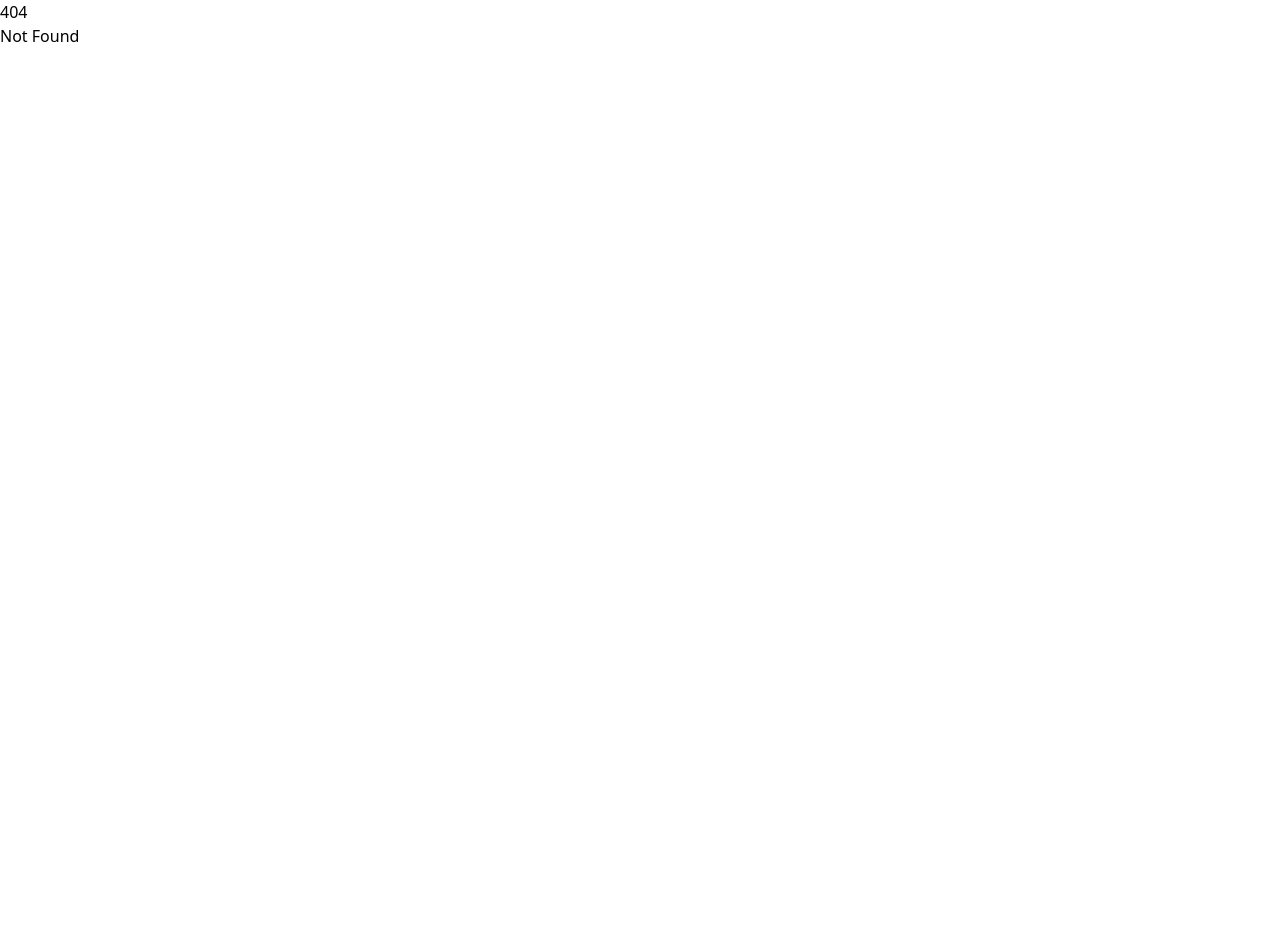
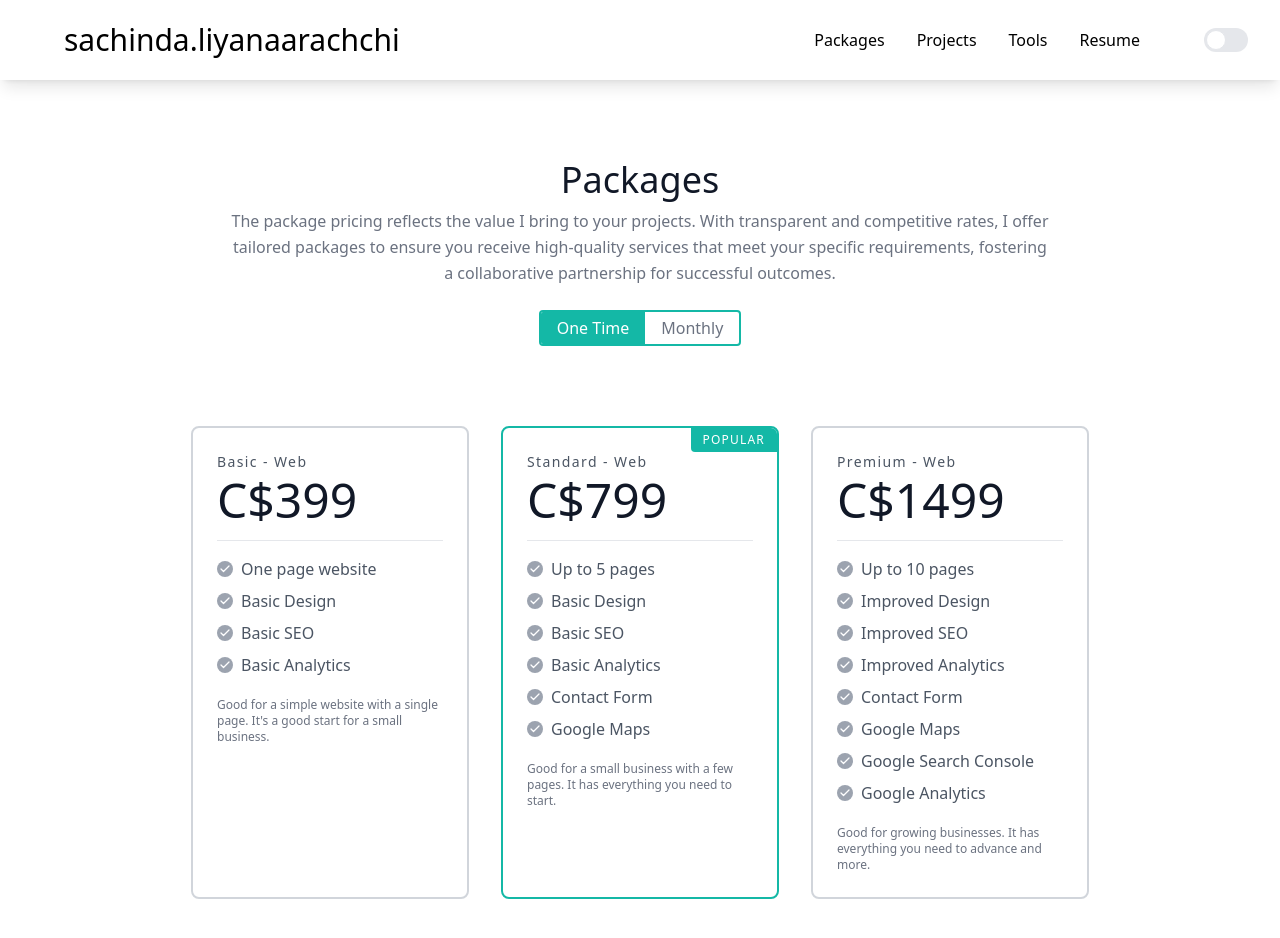
Before and after one commit to sachindayl/portfolio-svelte, a SvelteKit app: page /packages in a window 1280 px wide. Before the commit this address had no page. Shown: the top 938 px of the page. Before the commit the page ends 800 px from the top, so only its background shows below. Built offline with nearby package versions, Linux system fonts and the light colour scheme.

Commit message:
add packages page

```diff
--- a/src/components/NavBar.svelte
+++ b/src/components/NavBar.svelte
@@ -5,6 +5,7 @@
 
 <div class="fixed flex h-20 items-center invisible md:visible bg-white dark:bg-black w-full shadow-lg z-50">
 	<a use:scrollTo={{ ref: 'hero', offset: -100 }} href="/#" class="text-3xl grow pl-16 text-black dark:text-white">sachinda.liyanaarachchi</a>
+	<a href="/packages" class="px-4 text-black dark:text-white">Packages</a>
 	<a use:scrollTo={{ ref: 'projects', offset: -100 }} href="/#" class="px-4 text-black dark:text-white">Projects</a>
 	<a use:scrollTo={{ ref: 'tools', offset: -100 }} href="/#" class="px-4 text-black dark:text-white">Tools</a>
 	<a use:scrollTo={{ ref: 'resume', offset: -100 }} href="/#" class="pl-4 pr-16 text-black dark:text-white">Resume</a>
--- /dev/null
+++ b/src/components/NavBarOther.svelte
@@ -0,0 +1,12 @@
+<script lang="ts">
+	import Switch from "./Switch.svelte";
+</script>
+
+<div class="fixed flex h-20 items-center invisible md:visible bg-white dark:bg-black w-full shadow-lg z-50">
+	<a href="/#" class="text-3xl grow pl-16 text-black dark:text-white">sachinda.liyanaarachchi</a>
+	<a href="/packages" class="px-4 text-black dark:text-white">Packages</a>
+	<a href="/#" class="px-4 text-black dark:text-white">Projects</a>
+	<a href="/#" class="px-4 text-black dark:text-white">Tools</a>
+	<a href="/#" class="pl-4 pr-16 text-black dark:text-white">Resume</a>
+	<Switch></Switch>
+</div>
--- /dev/null
+++ b/src/components/PackageCard.svelte
@@ -0,0 +1,27 @@
+<script lang="ts">
+  import type { PackageI } from "../models/PackageI";
+
+  export let packageItem: PackageI;
+  let packageType = "once"
+  let packagePrice = packageType === "once" ? packageItem.pricing.oneTime : packageItem.pricing.month;
+  let isPopularStyling = packageItem.isPopular ? "border-teal-500" : "border-gray-300";
+</script>
+<div class="p-4 xl:w-1/4 md:w-1/2 w-full">
+        <div class="{isPopularStyling} h-full p-6 rounded-lg border-2 flex flex-col relative overflow-hidden">
+          {#if packageItem.isPopular}
+            <span class="bg-teal-500 text-white px-3 py-1 tracking-widest text-xs absolute right-0 top-0 rounded-bl">POPULAR</span>
+            {/if}
+          <h2 class="text-sm tracking-widest title-font mb-1 font-medium dark:text-white">{packageItem.name}</h2>
+          <h1 class="text-5xl text-gray-900 dark:text-white pb-4 mb-4 border-b border-gray-200 leading-none">C${packagePrice}</h1>
+          {#each packageItem.coverage as coverageItem}
+            <p class="flex items-center text-gray-600 dark:text-white mb-2">
+            <span class="w-4 h-4 mr-2 inline-flex items-center justify-center bg-gray-400 text-white rounded-full flex-shrink-0">
+              <svg fill="none" stroke="currentColor" stroke-linecap="round" stroke-linejoin="round" stroke-width="2.5" class="w-3 h-3" viewBox="0 0 24 24">
+                <path d="M20 6L9 17l-5-5"></path>
+              </svg>
+            </span>{coverageItem}
+          </p>
+            {/each}
+          <p class="text-xs text-gray-500 dark:text-white mt-3">{packageItem.description}</p>
+        </div>
+      </div>
--- /dev/null
+++ b/src/models/PackageI.ts
@@ -0,0 +1,9 @@
+import type { PackagePricingI } from "./PackagePricingI";
+
+export interface PackageI {
+	name: string;
+	isPopular: boolean;
+	pricing: PackagePricingI;
+	coverage: string[];
+	description: string;
+}
--- /dev/null
+++ b/src/models/PackagePricingI.ts
@@ -0,0 +1,5 @@
+export interface PackagePricingI {
+	oneTime: number;
+	month: number;
+	year: number;
+}
--- a/src/routes/+layout.svelte
+++ b/src/routes/+layout.svelte
@@ -2,4 +2,6 @@
 	import '../app.css';
 </script>
 
-<slot />
+<div class="bg-white dark:bg-teal-950 h-screen">
+  <slot />
+</div>
--- /dev/null
+++ b/src/routes/packages/+page.server.ts
@@ -0,0 +1,59 @@
+import type { PageServerLoad } from '../$types';
+
+// export const csr = true;
+
+export const load = (() => {
+	return {
+		packages: [
+			{
+				name: 'Basic - Web',
+				isPopular: false,
+				pricing: {
+					oneTime: 399,
+					month: 0,
+					year: 0
+				},
+				coverage: ['One page website', 'Basic Design', 'Basic SEO', 'Basic Analytics'],
+				description: "Good for a simple website with a single page. It's a good start for a small business."
+			},
+			{
+				name: 'Standard - Web',
+				isPopular: true,
+				pricing: {
+					oneTime: 799,
+					month: 0,
+					year: 0
+				},
+				coverage: [
+					'Up to 5 pages',
+					'Basic Design',
+					'Basic SEO',
+					'Basic Analytics',
+					'Contact Form',
+					'Google Maps'
+				],
+				description: 'Good for a small business with a few pages. It has everything you need to start.'
+			},
+			{
+				name: 'Premium - Web',
+				isPopular: false,
+				pricing: {
+					oneTime: 1499,
+					month: 0,
+					year: 0
+				},
+				coverage: [
+					'Up to 10 pages',
+					'Improved Design',
+					'Improved SEO',
+					'Improved Analytics',
+					'Contact Form',
+					'Google Maps',
+					'Google Search Console',
+					'Google Analytics'
+				],
+				description: 'Good for growing businesses. It has everything you need to advance and more.'
+			}
+		]
+	};
+}) satisfies PageServerLoad;
--- /dev/null
+++ b/src/routes/packages/+page.svelte
@@ -0,0 +1,32 @@
+<script lang="ts">
+	import NavBarOther from '../../components/NavBarOther.svelte';
+	import type { PageServerData } from '../../../.svelte-kit/types/src/routes/packages/$types';
+	import type { PackageI } from '../../models/PackageI';
+	import PackageCard from '../../components/PackageCard.svelte';
+
+	export let data: PageServerData;
+	let packages = data.packages as [PackageI];
+</script>
+
+<NavBarOther />
+<section class="lg:pt-16 bg-white dark:bg-teal-950 text-gray-600 body-font overflow-hidden my-auto">
+	<div class="container px-5 py-24 mx-auto">
+		<div class="flex flex-col text-center w-full mb-20">
+			<h1 class="sm:text-4xl text-3xl font-medium title-font mb-2 text-gray-900 dark:text-white">Packages</h1>
+			<p class="lg:w-2/3 mx-auto leading-relaxed text-base text-gray-500 dark:text-white">
+				The package pricing reflects the value I bring to your projects. With transparent and competitive rates,
+				I offer tailored packages to ensure you receive high-quality services that meet your
+				specific requirements, fostering a collaborative partnership for successful outcomes.
+			</p>
+			<div class="flex mx-auto border-2 border-teal-500 rounded overflow-hidden mt-6">
+				<button class="py-1 px-4 bg-teal-500 text-white focus:outline-none">One Time</button>
+				<button class="py-1 px-4 focus:outline-none text-gray-500">Monthly</button>
+			</div>
+		</div>
+		<div class="flex flex-wrap -m-4 mx-auto justify-center">
+			{#each packages as packageItem}
+				<PackageCard {packageItem} />
+			{/each}
+		</div>
+	</div>
+</section>
```
